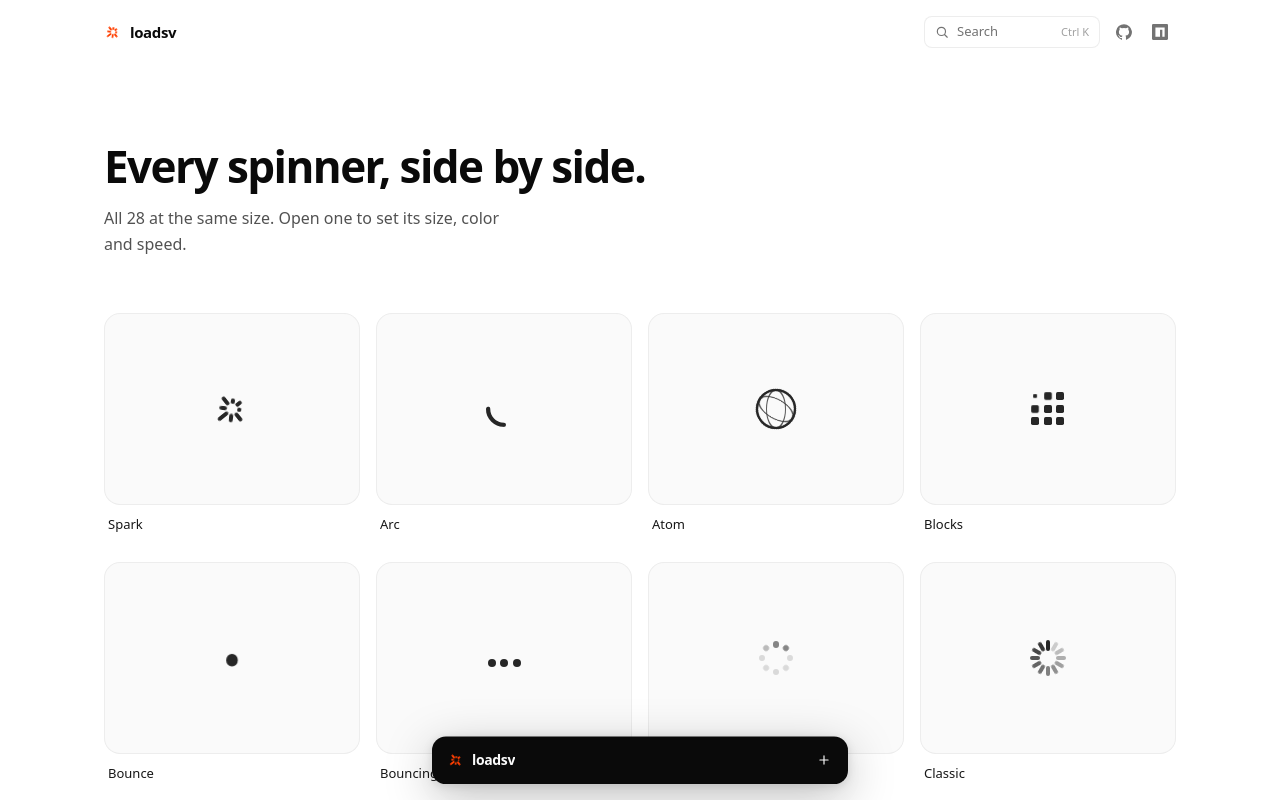
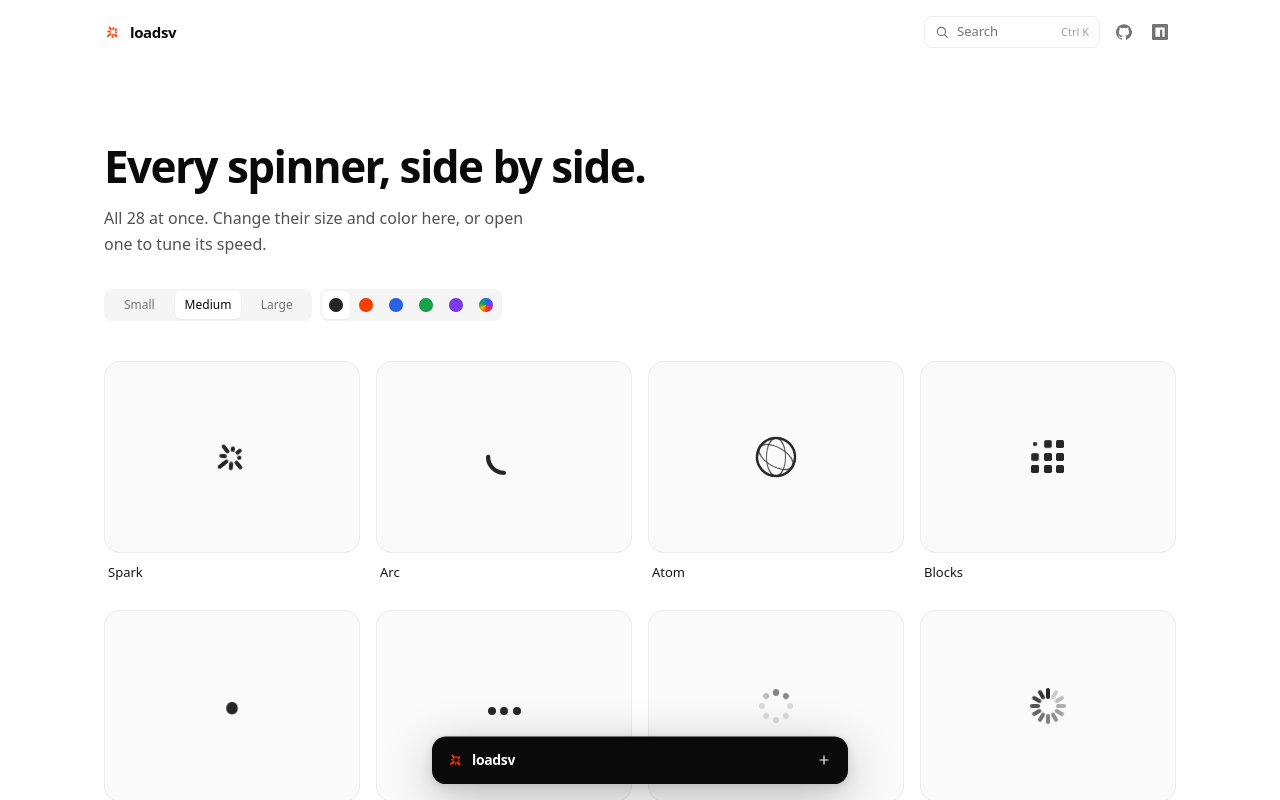
Before and after one commit to PedroLunet/loadsv, a SvelteKit app: page /browse in a window 1280 px wide. Shown: the top 800 px of the page. Built offline with nearby package versions, Linux system fonts and the light colour scheme.

Commit message:
feat(site): set every spinner's size and color from Browse

```diff
--- a/src/routes/(views)/browse/+page.svelte
+++ b/src/routes/(views)/browse/+page.svelte
@@ -5,33 +5,74 @@
 <script lang="ts">
 	import { resolve } from '$app/paths';
 	import { catalog, componentOf, entryOf } from '$site/catalog';
+	import Icon from '$site/components/Icon.svelte';
 	import Meta from '$site/components/Meta.svelte';
+	import Segmented from '$site/components/Segmented.svelte';
+	import Swatches from '$site/components/Swatches.svelte';
 
 	// Spark is the library's own mark, so it leads; the rest follow in catalog order.
 	const entries = [entryOf('spark'), ...catalog.filter((entry) => entry.slug !== 'spark')];
+
+	const sizes = [
+		{ value: 'small', label: 'Small', px: 24 },
+		{ value: 'medium', label: 'Medium', px: 40 },
+		{ value: 'large', label: 'Large', px: 64 }
+	] as const;
+
+	const colors = [
+		{ value: '#262626', label: 'Ink' },
+		{ value: '#ff3e00', label: 'Orange' },
+		{ value: '#2563eb', label: 'Blue' },
+		{ value: '#16a34a', label: 'Green' },
+		{ value: '#7c3aed', label: 'Violet' }
+	] as const;
+
+	const defaults = { size: 'medium' as (typeof sizes)[number]['value'], color: colors[0].value };
+	let size = $state(defaults.size);
+	let color = $state<string>(defaults.color);
+	const px = $derived(sizes.find((s) => s.value === size)!.px);
+	const pristine = $derived(size === defaults.size && color === defaults.color);
 </script>
 
 <Meta title="Browse — loadsv" description="All {catalog.length} loadsv spinners, side by side." />
 
 <div class="mx-auto max-w-[70rem] px-6">
-	<section class="pt-14 pb-14 sm:pt-20">
+	<section class="pt-14 pb-10 sm:pt-20">
 		<h1 class="max-w-xl text-[44px] leading-[1.02] font-semibold tracking-[-0.035em] text-balance">
 			Every spinner, side by side.
 		</h1>
 		<p class="mt-4 max-w-md text-[16px] leading-relaxed text-pretty text-neutral-600">
-			All {catalog.length} at the same size. Open one to set its size, color and speed.
+			All {catalog.length} at once. Change their size and color here, or open one to tune its speed.
 		</p>
+
+		<div class="mt-8 flex flex-wrap items-center gap-2">
+			<div class="w-52">
+				<Segmented label="Size" options={sizes} bind:value={size} />
+			</div>
+			<Swatches label="Color" options={colors} bind:value={color} />
+			<button
+				type="button"
+				class="flex h-8 items-center gap-1.5 rounded-lg px-2.5 text-xs text-neutral-500 transition-[color,background-color,scale,opacity] duration-150 ease-out hover:bg-neutral-100 hover:text-neutral-900 active:scale-[0.97] disabled:pointer-events-none disabled:opacity-0"
+				disabled={pristine}
+				onclick={() => {
+					size = defaults.size;
+					color = defaults.color;
+				}}
+			>
+				<Icon name="reset" size={12} /> Reset
+			</button>
+		</div>
 	</section>
 
-	<ul class="grid grid-cols-2 gap-x-4 gap-y-7 pb-24 sm:grid-cols-3 lg:grid-cols-4">
+	<ul class="grid grid-cols-2 gap-x-4 gap-y-7 pb-24 sm:grid-cols-3 lg:grid-cols-4" style:color>
 		{#each entries as entry (entry.slug)}
 			{@const Spinner = componentOf(entry)}
 			<li>
 				<a href={resolve('/(docs)/spinners/[slug]', { slug: entry.slug })} class="group block">
 					<div
-						class="grid aspect-[4/3] place-items-center rounded-2xl bg-neutral-50 text-neutral-800 ring-1 ring-neutral-200/60 transition-[box-shadow,scale] duration-150 ease-out ring-inset group-hover:ring-neutral-300 group-active:scale-[0.99]"
+						class="grid aspect-[4/3] place-items-center rounded-2xl bg-neutral-50 ring-1 ring-neutral-200/60 transition-[box-shadow,scale] duration-150 ease-out ring-inset group-hover:ring-neutral-300 group-active:scale-[0.99]"
 					>
-						<Spinner size={40} />
+						<Spinner size={px} />
 					</div>
 					<p class="mt-2.5 px-1 text-[13px] font-medium text-neutral-900">{entry.name}</p>
 				</a>
--- /dev/null
+++ b/src/site/components/Swatches.svelte
@@ -0,0 +1,79 @@
+<!--
+	A color picker styled like Segmented: a radio group of presets, then a native picker for
+	any other color. Choosing one there selects it; choosing a preset again moves back.
+-->
+<script lang="ts">
+	let {
+		label,
+		options,
+		value = $bindable()
+	}: {
+		label: string;
+		options: readonly { value: string; label: string }[];
+		value: string;
+	} = $props();
+
+	const name = $props.id();
+	const custom = $derived(!options.some((option) => option.value === value));
+
+	const cell =
+		'relative grid size-7 cursor-pointer place-items-center rounded-md has-focus-visible:outline-2 has-focus-visible:outline-svelte';
+</script>
+
+<fieldset>
+	<legend class="sr-only">{label}</legend>
+	<div class="flex gap-0.5 rounded-lg bg-neutral-100 p-0.5">
+		{#each options as option (option.value)}
+			<label class="{cell} has-checked:bg-white has-checked:shadow-xs" title={option.label}>
+				<input
+					type="radio"
+					class="sr-only"
+					{name}
+					value={option.value}
+					aria-label={option.label}
+					bind:group={value}
+				/>
+				<span class="dot" style:background={option.value}></span>
+			</label>
+		{/each}
+		<label class={[cell, custom && 'bg-white shadow-xs']} title="Custom">
+			<!--
+				Transparent but full size, so the browser's picker opens where it was clicked. It
+				opens on the current color, preset or not.
+			-->
+			<input
+				type="color"
+				class="absolute inset-0 size-full cursor-pointer opacity-0"
+				aria-label="Custom color"
+				{value}
+				oninput={(event) => (value = event.currentTarget.value)}
+			/>
+			<span class={['dot', !custom && 'any']} style:background={custom ? value : undefined}></span>
+		</label>
+	</div>
+</fieldset>
+
+<style>
+	.dot {
+		width: 14px;
+		height: 14px;
+		border-radius: 50%;
+		box-shadow: inset 0 0 0 1px rgb(0 0 0 / 0.1);
+		pointer-events: none;
+	}
+
+	/* Any color: a hue wheel, until one is picked. */
+	.any {
+		background: conic-gradient(
+			from 180deg,
+			#ff3e00,
+			#f5b700,
+			#16a34a,
+			#0891b2,
+			#2563eb,
+			#7c3aed,
+			#db2777,
+			#ff3e00
+		);
+	}
+</style>
--- a/tests/site.e2e.ts
+++ b/tests/site.e2e.ts
@@ -99,6 +99,39 @@ test.describe('browse', () => {
 
 		await links.filter({ hasText: 'Inchworm' }).click();
 		await expect(page).toHaveURL('/spinners/inchworm');
+		expect(errors).toEqual([]);
+	});
+
+	test('the toolbar resizes and recolors every spinner, and resets', async ({ page }) => {
+		const errors = watchConsole(page);
+		await page.goto('/browse');
+		await hydrated(page);
+
+		const main = page.getByRole('main');
+		const spinners = main.getByRole('list').locator('.lsv');
+		const colors = main.getByRole('group', { name: 'Color' });
+		const reset = main.getByRole('button', { name: 'Reset' });
+		await expect(reset).toBeDisabled();
+		await expect(spinners.first()).toHaveCSS('width', '40px');
+
+		// The radios are visually hidden inside their labels, so click what a person would.
+		await main.getByText('Large', { exact: true }).click();
+		await colors.getByTitle('Orange').click();
+		await expect(colors.getByRole('radio', { name: 'Orange' })).toBeChecked();
+		for (const spinner of await spinners.all()) {
+			await expect(spinner).toHaveCSS('width', '64px');
+			await expect(spinner).toHaveCSS('color', 'rgb(255, 62, 0)');
+		}
+
+		// Any other color comes from the native picker, and then no preset stays chosen.
+		await colors.getByLabel('Custom color').fill('#0891b2');
+		await expect(spinners.last()).toHaveCSS('color', 'rgb(8, 145, 178)');
+		await expect(colors.getByRole('radio', { checked: true })).toHaveCount(0);
+
+		await reset.click();
+		await expect(spinners.first()).toHaveCSS('width', '40px');
+		await expect(spinners.first()).toHaveCSS('color', 'rgb(38, 38, 38)');
+		await expect(reset).toBeDisabled();
 		expect(errors).toEqual([]);
 	});
 });
```
